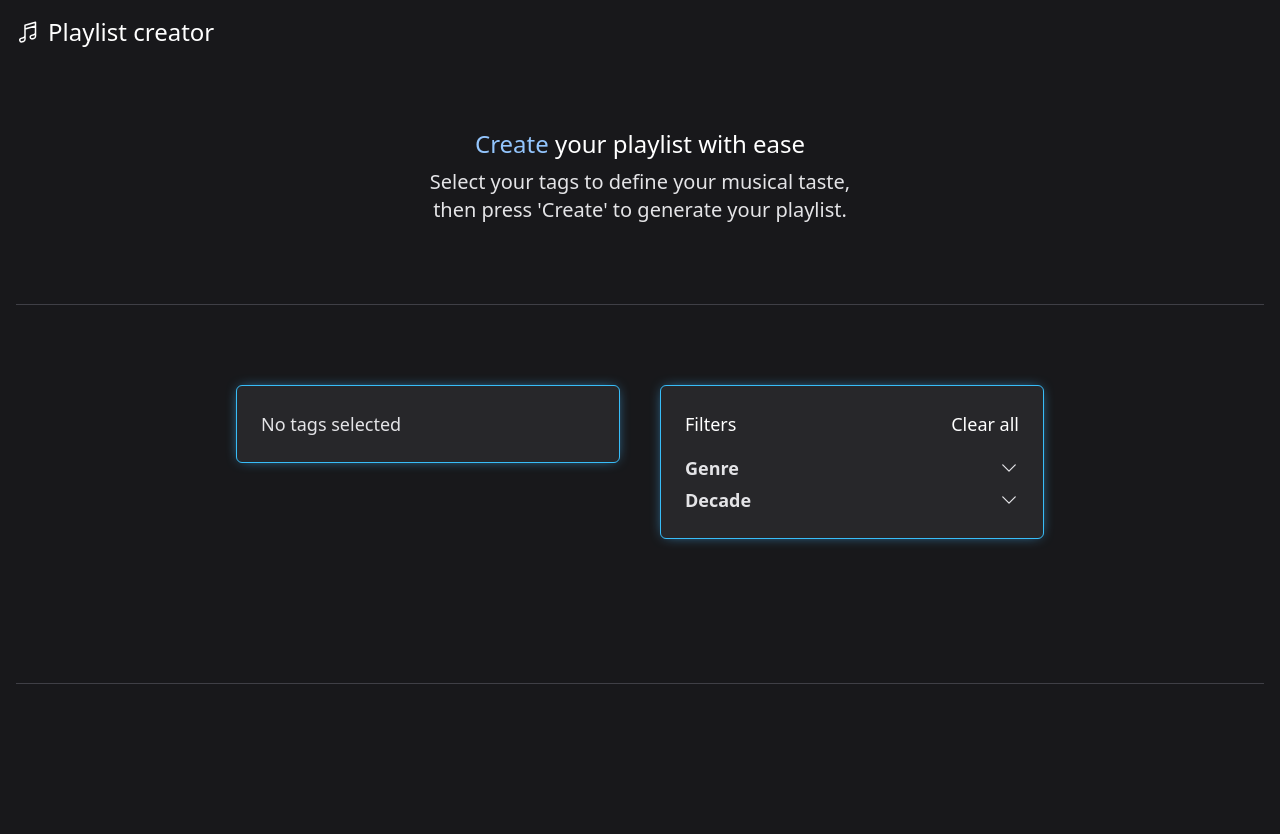
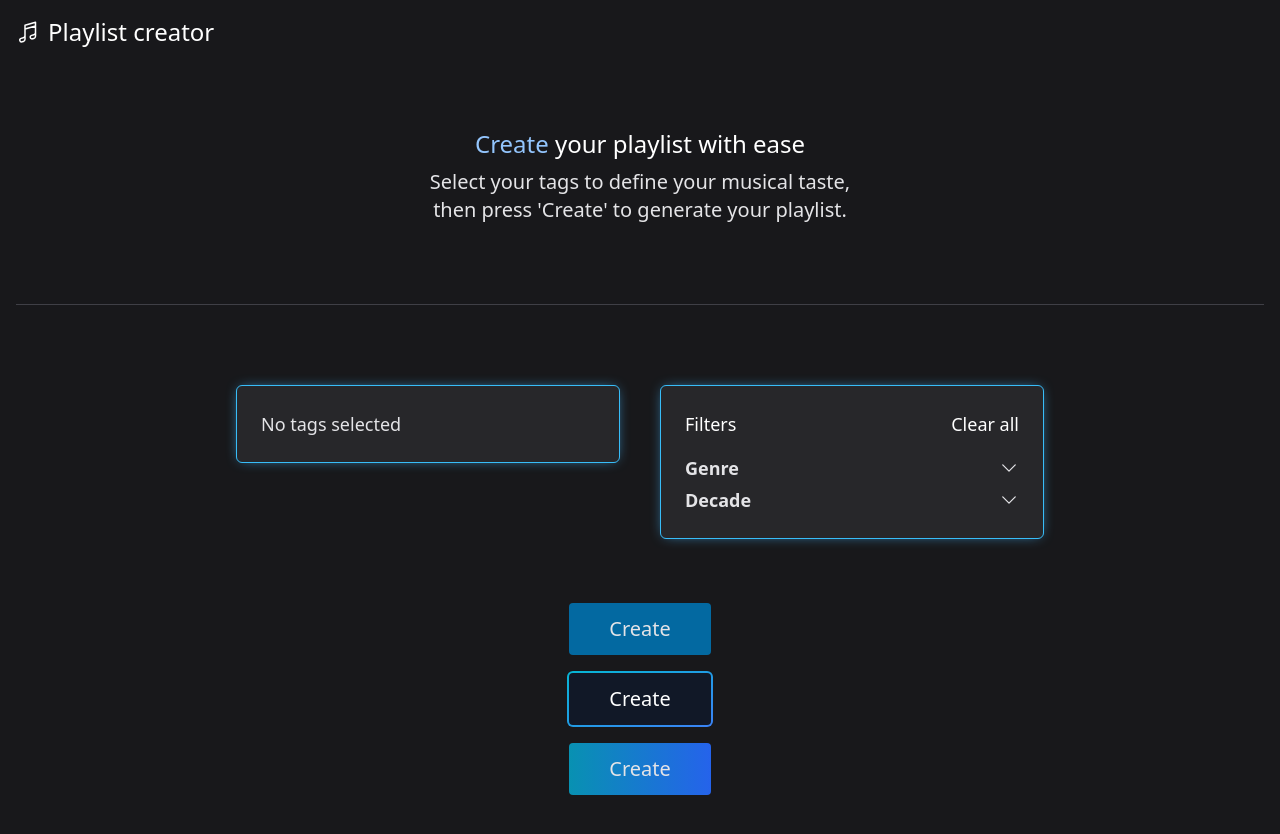
Before and after one commit to NikoSoder/music-playlist-creator, a React (Vite) app: page / in a window 1280 px wide. Shown: the top 834 px of the page. Before the commit the page ends 800 px from the top, so only its background shows below. Built offline with nearby package versions, Linux system fonts and the light colour scheme.

Commit message:
Style Create button

```diff
--- a/src/App.tsx
+++ b/src/App.tsx
@@ -5,12 +5,7 @@ import Modal from "./components/Modal";
 import { useState } from "react";
 
 function App() {
-  const [isOpenModal, setIsOpenModal] = useState(false);
-
-  const createPlaylist = () => {
-    // here goes logic to create playlist
-    setIsOpenModal(!isOpenModal);
-  };
+  const [isOpenModal, setIsOpenModal] = useState(false); // set this to true when playlist is created
 
   const closeModal = () => {
     setIsOpenModal(false);
--- a/src/components/FilterSection.tsx
+++ b/src/components/FilterSection.tsx
@@ -126,6 +126,61 @@ const FilterSection = ({
           </div>
         </section>
       </section>
+      <div className="flex flex-col justify-center gap-4">
+        {/* create playlist button */}
+        <div className="text-center">
+          <button
+            disabled={isPlaylistFetchLoading}
+            onClick={createPlaylist}
+            className="rounded bg-sky-700 px-10 py-3 text-xl transition-all hover:bg-sky-600 hover:shadow-blue active:bg-sky-700"
+          >
+            {!isPlaylistFetchLoading ? (
+              "Create"
+            ) : (
+              <div className="flex items-center gap-2">
+                <div className="h-6 w-6 animate-spin rounded-full border-4 border-sky-800 border-t-white"></div>
+                <p>Loading...</p>
+              </div>
+            )}
+          </button>
+        </div>
+        {/* create playlist button second styling */}
+        <div className="text-center">
+          <button
+            disabled={isPlaylistFetchLoading}
+            onClick={createPlaylist}
+            className="group relative inline-flex items-center justify-center overflow-hidden rounded-md bg-gradient-to-br from-cyan-500 to-blue-500 p-0.5 text-xl font-medium text-white hover:shadow-blue group-hover:from-cyan-500 group-hover:to-blue-500"
+          >
+            {!isPlaylistFetchLoading ? (
+              <span className="relative rounded bg-gray-900 px-10 py-3 transition-all duration-75 ease-in group-hover:bg-opacity-0">
+                Create
+              </span>
+            ) : (
+              <div className="relative flex items-center gap-2 rounded px-5 py-2.5">
+                <div className="h-6 w-6 animate-spin rounded-full border-4 border-cyan-700 border-t-white"></div>
+                <span>Loading...</span>
+              </div>
+            )}
+          </button>
+        </div>
+        {/* create playlist button third styling */}
+        <div className="text-center">
+          <button
+            disabled={isPlaylistFetchLoading}
+            onClick={createPlaylist}
+            className="rounded bg-gradient-to-r from-cyan-600 to-blue-600 px-10 py-3 text-xl font-medium transition-all hover:shadow-blue"
+          >
+            {!isPlaylistFetchLoading ? (
+              "Create"
+            ) : (
+              <div className="flex items-center gap-2">
+                <div className="h-6 w-6 animate-spin rounded-full border-4 border-sky-800 border-t-white"></div>
+                <p>Loading...</p>
+              </div>
+            )}
+          </button>
+        </div>
+      </div>
     </section>
   );
 };
```
